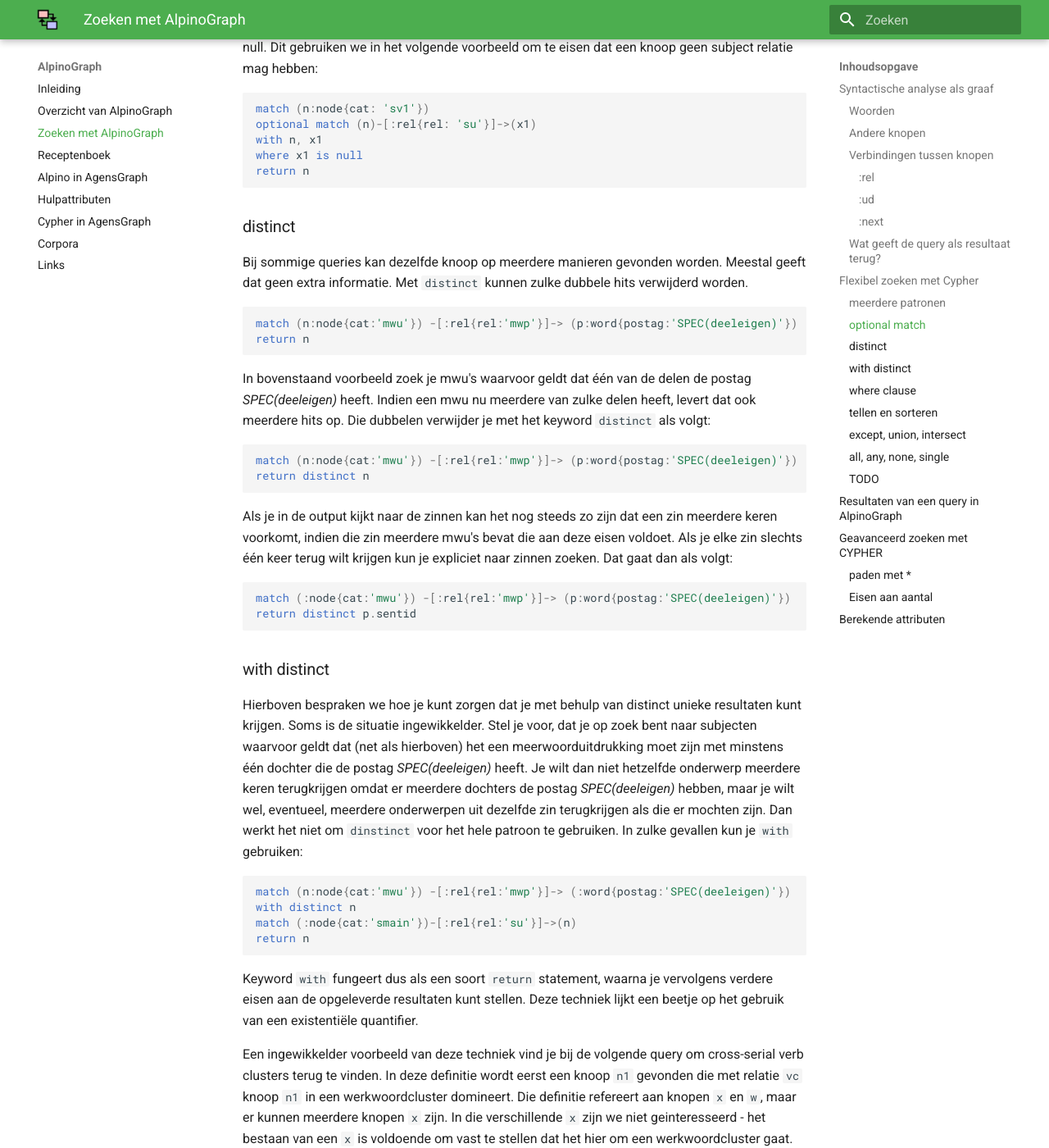
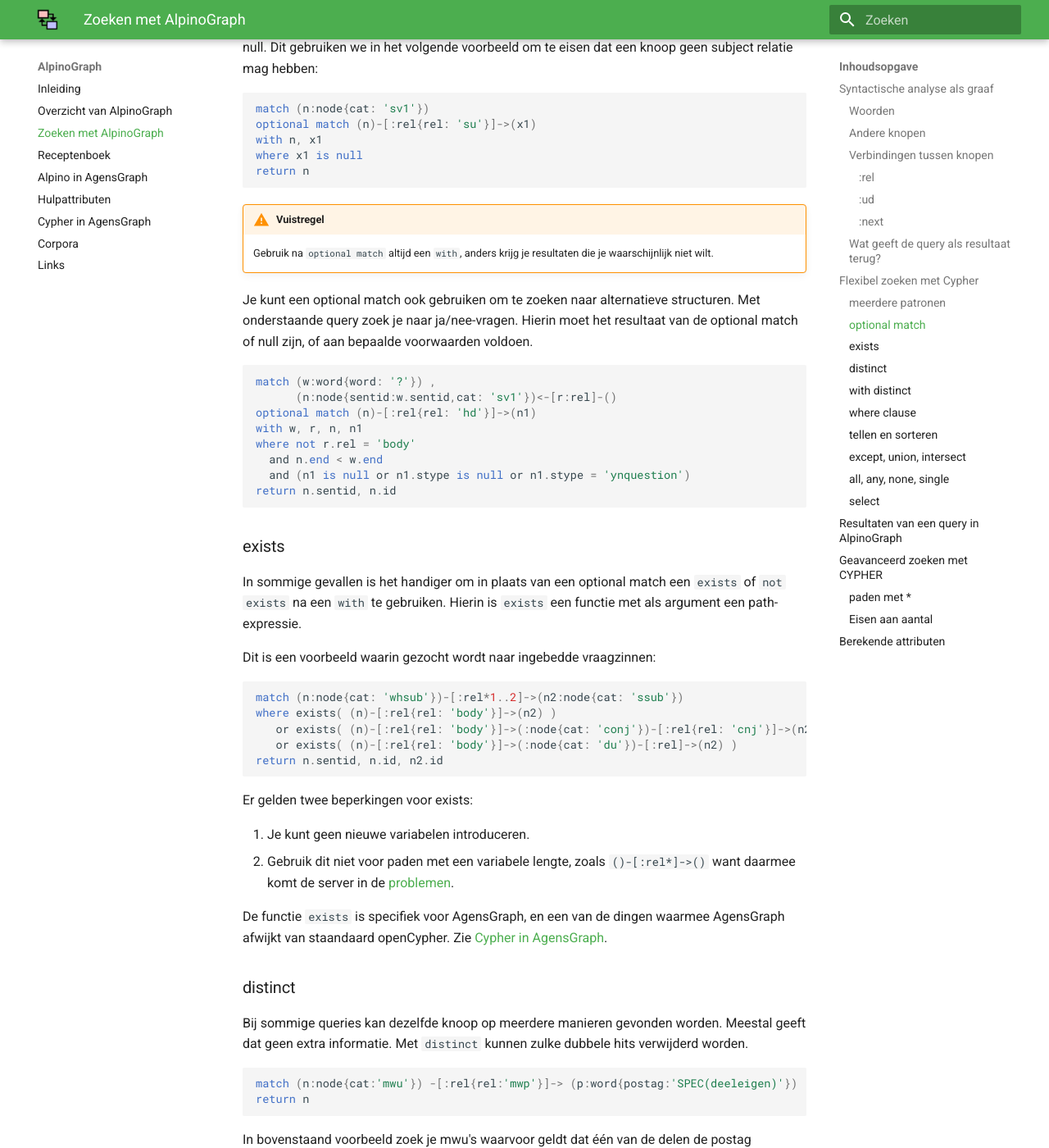
Before and after one commit to rug-compling/alpinograph-docs, an MkDocs documentation site: the page built from docs/zoeken.md, in a window 1280 px wide and 1400 px high, scrolled down 4977 px. Shown: the whole window at 82% size. Built offline with MkDocs 1.6.1 and Material for MkDocs 9.7.7, drawn with Linux system fonts in a browser that asks for light colours; some of the changed text lies outside the part shown.

Commit message:
zoeken: optional match (toevoeging); exists; select

````diff
--- a/docs/zoeken.md
+++ b/docs/zoeken.md
@@ -196,6 +196,53 @@
 return n
 ```
 
+!!! warning "Vuistregel"
+    Gebruik na `optional match` altijd een `with`, anders krijg je
+    resultaten die je waarschijnlijk niet wilt.
+
+Je kunt een optional match ook gebruiken om te zoeken naar
+alternatieve structuren. Met onderstaande query zoek je naar
+ja/nee-vragen. Hierin moet het resultaat van de optional match of null
+zijn, of aan bepaalde voorwaarden voldoen.
+
+```cypher
+match (w:word{word: '?'}) ,
+      (n:node{sentid:w.sentid,cat: 'sv1'})<-[r:rel]-()
+optional match (n)-[:rel{rel: 'hd'}]->(n1)
+with w, r, n, n1
+where not r.rel = 'body'
+  and n.end < w.end
+  and (n1 is null or n1.stype is null or n1.stype = 'ynquestion')
+return n.sentid, n.id
+```
+
+### exists
+
+In sommige gevallen is het handiger om in plaats van een optional
+match een `exists` of `not exists` na een `with` te gebruiken. Hierin
+is `exists` een functie met als argument een path-expressie.
+
+Dit is een voorbeeld waarin gezocht wordt naar ingebedde vraagzinnen:
+
+```cypher
+match (n:node{cat: 'whsub'})-[:rel*1..2]->(n2:node{cat: 'ssub'})
+where exists( (n)-[:rel{rel: 'body'}]->(n2) )
+   or exists( (n)-[:rel{rel: 'body'}]->(:node{cat: 'conj'})-[:rel{rel: 'cnj'}]->(n2) )
+   or exists( (n)-[:rel{rel: 'body'}]->(:node{cat: 'du'})-[:rel]->(n2) )
+return n.sentid, n.id, n2.id
+```
+
+Er gelden twee beperkingen voor exists:
+
+ 1. Je kunt geen nieuwe variabelen introduceren.
+ 1. Gebruik dit niet voor paden met een variabele lengte, zoals
+    `()-[:rel*]->()` want daarmee komt de server in de
+    [problemen](https://github.com/bitnine-oss/agensgraph/issues/524).
+
+De functie `exists` is specifiek voor AgensGraph, en een van de dingen
+waarmee AgensGraph afwijkt van staandaard openCypher.
+Zie [Cypher in AgensGraph](../agensgraph/).
+
 ### distinct
 
 Bij sommige queries kan dezelfde knoop op meerdere manieren gevonden worden. Meestal geeft dat geen extra informatie. Met `distinct` kunnen zulke dubbele hits verwijderd worden.
@@ -391,10 +438,37 @@
 return p
 ```
 
-### TODO
+### select
 
-- `where exists`, `where not exists` → niet met paden van variabele lengte
-- `select`, waar het niet anders kan
+Alhoewel je met Cypher een eind kunt komen, loop je soms tegen
+beperkingen aan die in Cypher niet op te lossen zijn, maar wel in SQL.
+Omdat AgensGraph geïmplementeerd is in PostgreSQL kun je Cypher
+imbedden in SQL (en andersom).
+
+Het algemene patroon is dit:
+
+```cypher
+select ...
+from (
+   match ...
+   return ...
+) as foo
+where ...
+```
+
+In het volgende voorbeeld worden nevenschikkingen van NP's geteld:
+
+```cypher
+select count(distinct(sentid)) as zinnen, count(sentid) as items
+from (
+  match (n:node{cat: 'conj'}) -[:rel{rel: 'cnj'}]-> (:nw{_np: true})
+  return n.sentid, n.id
+  except
+  match (n:node{cat: 'conj'}) -[:rel{rel: 'cnj'}]-> (n2:nw)
+  where n2._np is null
+  return n.sentid, n.id
+) as foo
+```
 
 ## Resultaten van een query in AlpinoGraph
 
````
